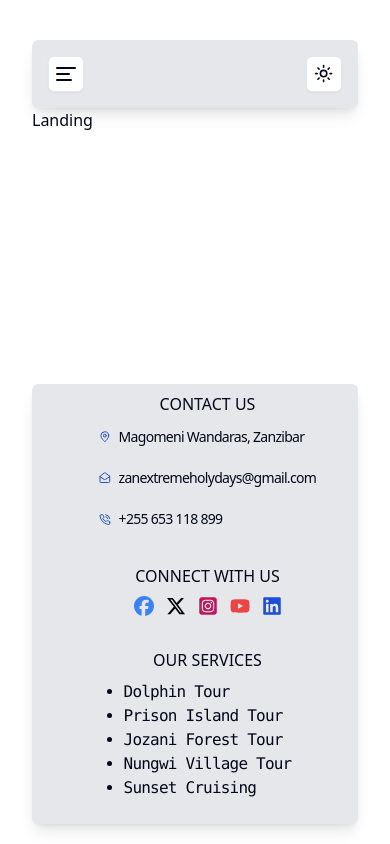
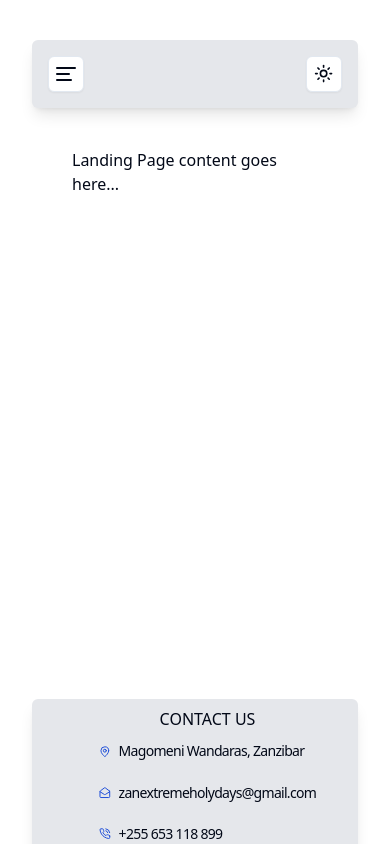
Before and after one commit to asnganje/zan-extreme-app, a React (Vite) app: page / in a window 390 px wide. Shown: the top 844 px of the page. Built offline with nearby package versions, Linux system fonts and the light colour scheme.

Commit message:
Fix styling

```diff
--- a/src/components/Footer/Footer.tsx
+++ b/src/components/Footer/Footer.tsx
@@ -7,7 +7,7 @@ import { service } from "@/utils/serviceList"
 function Footer() {
   return (
     <div className="mt-auto bg-gray-200 rounded-md dark:bg-black shadow-lg pb-6">
-      <div className="grid grid-cols-1 gap-y-6 w-[90vw] xl:w-[80vw] place-items-center md:grid-cols-[14%,33%,19%,34%] gap-x-4">
+      <div className="grid grid-cols-1 gap-y-10 w-[90vw] xl:w-[80vw] place-items-center md:grid-cols-[14%,33%,19%,34%] gap-x-4">
         <div className="hidden md:block w-[5vw] h-[10vh]">
           <Logo />
         </div>
--- a/src/pages/HomeLayout.tsx
+++ b/src/pages/HomeLayout.tsx
@@ -5,7 +5,7 @@ import { Outlet } from "react-router-dom"
 
 function HomeLayout() {
   return (
-    <div className="flex flex-col align-element pt-10 pb-5 h-screen">
+    <div className="flex flex-col align-element pt-10 pb-5">
       <Header />
       <Navbar />
       <Outlet />
--- a/src/pages/Landing.tsx
+++ b/src/pages/Landing.tsx
@@ -1,6 +1,6 @@
 function Landing() {
   return (
-    <div>Landing</div>
+    <div className="h-[70vh] p-10">Landing Page content goes here...</div>
   )
 }
 export default Landing
```
